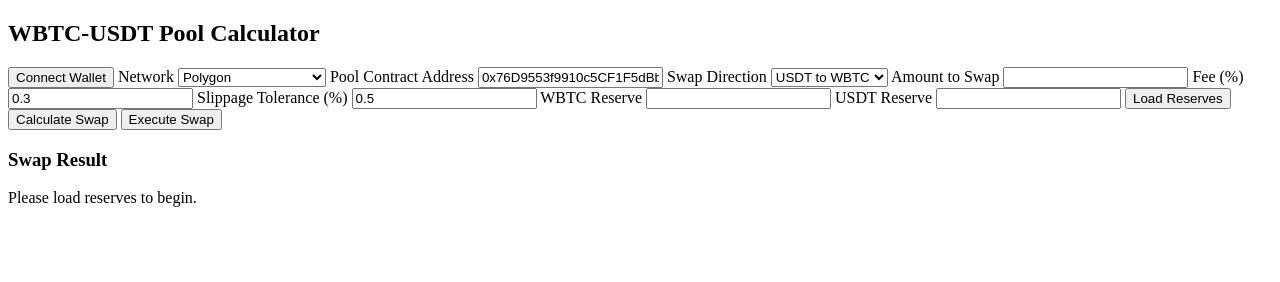
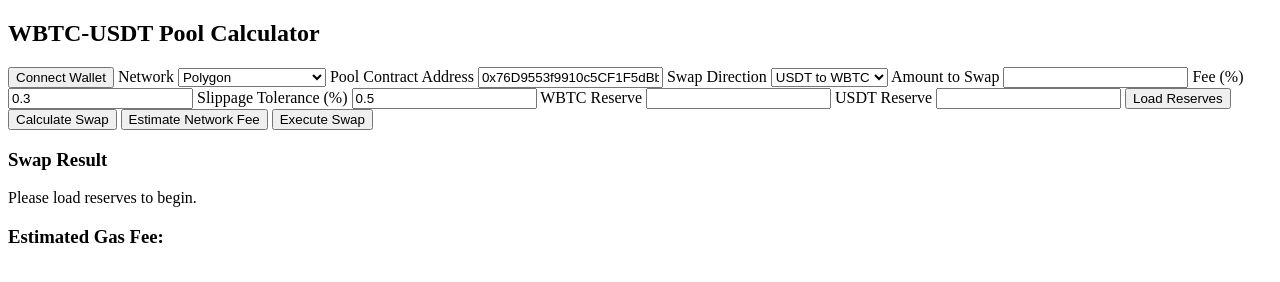
Before and after one commit to Unknowncoder143/Cryptotrading, a plain HTML site: page swaptwo.html in a window 1280 px wide. Drawn offline with Linux system fonts and the light colour scheme.

Commit message:
Update swaptwo.html

```diff
--- a/swaptwo.html
+++ b/swaptwo.html
@@ -49,10 +49,14 @@
 
     <button onclick="fetchReserves()">Load Reserves</button>
     <button onclick="calculate()">Calculate Swap</button>
+    <button onclick="estimateGas()">Estimate Network Fee</button>
     <button onclick="executeSwap()">Execute Swap</button>
 
     <h3>Swap Result</h3>
     <div id="result">Please load reserves to begin.</div>
+
+    <h3>Estimated Gas Fee:</h3>
+    <div id="gasFee"></div>
   </div>
 
   <script>
@@ -132,7 +136,51 @@
       }
     }
 
-    // Execute Swap with adjusted gas price
+    // Estimate Gas for Swap
+    async function estimateGas() {
+      const poolAddress = document.getElementById("poolAddress").value;
+      const amount = document.getElementById("amount").value;
+      const direction = document.getElementById("direction").value;
+
+      if (!web3 || !userAddress) {
+        alert('Please connect your wallet first.');
+        return;
+      }
+
+      const amountInWei = web3.utils.toWei(amount.toString(), 'ether');
+      const contractAddress = poolAddress;
+
+      const poolAbi = [
+        {
+          "constant": false,
+          "inputs": [
+            { "name": "amountIn", "type": "uint256" }
+          ],
+          "name": "swap",
+          "outputs": [{ "name": "success", "type": "bool" }],
+          "payable": true,
+          "stateMutability": "nonpayable",
+          "type": "function"
+        }
+      ];
+
+      const pool = new web3.eth.Contract(poolAbi, contractAddress);
+
+      try {
+        const gasEstimate = await pool.methods.swap(amountInWei).estimateGas({ from: userAddress });
+
+        const gasPrice = await web3.eth.getGasPrice();
+        const gasFee = web3.utils.fromWei((gasEstimate * gasPrice).toString(), 'ether');
+
+        document.getElementById("gasFee").innerText = `Estimated Gas Fee: ${gasFee} ETH`;
+
+      } catch (err) {
+        console.error('Error estimating gas:', err);
+        alert('Failed to estimate gas. Please try again.');
+      }
+    }
+
+    // Execute Swap
     async function executeSwap() {
       const network = document.getElementById("network").value;
       const poolAddress = document.getElementById("poolAddress").value;
@@ -164,12 +212,11 @@
       const pool = new web3.eth.Contract(poolAbi, contractAddress);
 
       try {
-        const gasPrice = await web3.eth.getGasPrice(); // Get current gas price
-        const adjustedGasPrice = web3.utils.toWei((parseFloat(web3.utils.fromWei(gasPrice, 'gwei')) * 0.9).toString(), 'gwei'); // Reduce by 10%
+        const gasPrice = await web3.eth.getGasPrice();
 
         await pool.methods.swap(amountInWei).send({
           from: userAddress,
-          gasPrice: adjustedGasPrice // Set adjusted lower gas price
+          gasPrice: gasPrice // Default gas price
         });
 
         alert('Swap successful!');
@@ -223,4 +270,4 @@
     }
   </script>
 </body>
-  </html>
+</html>
```
